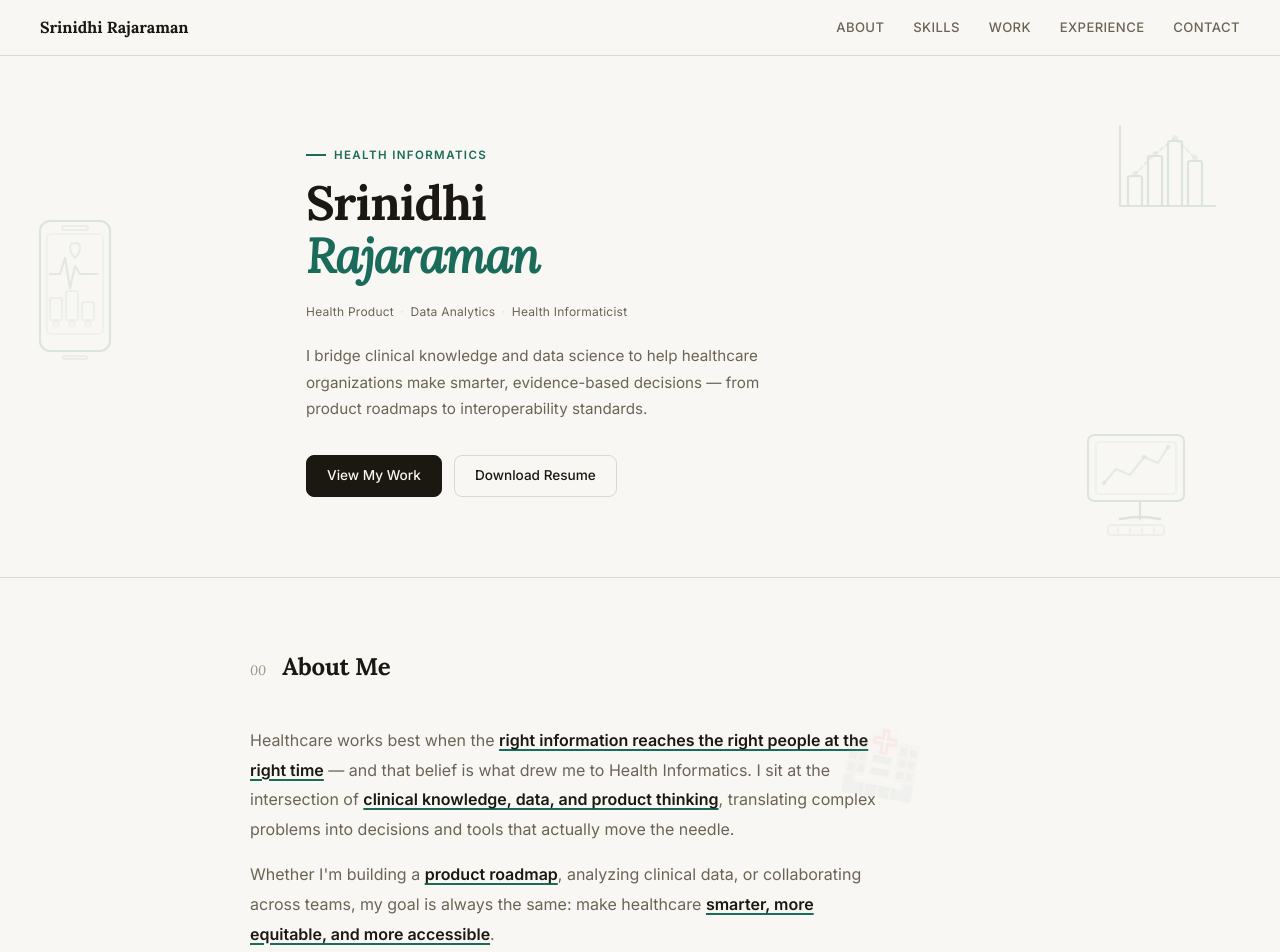
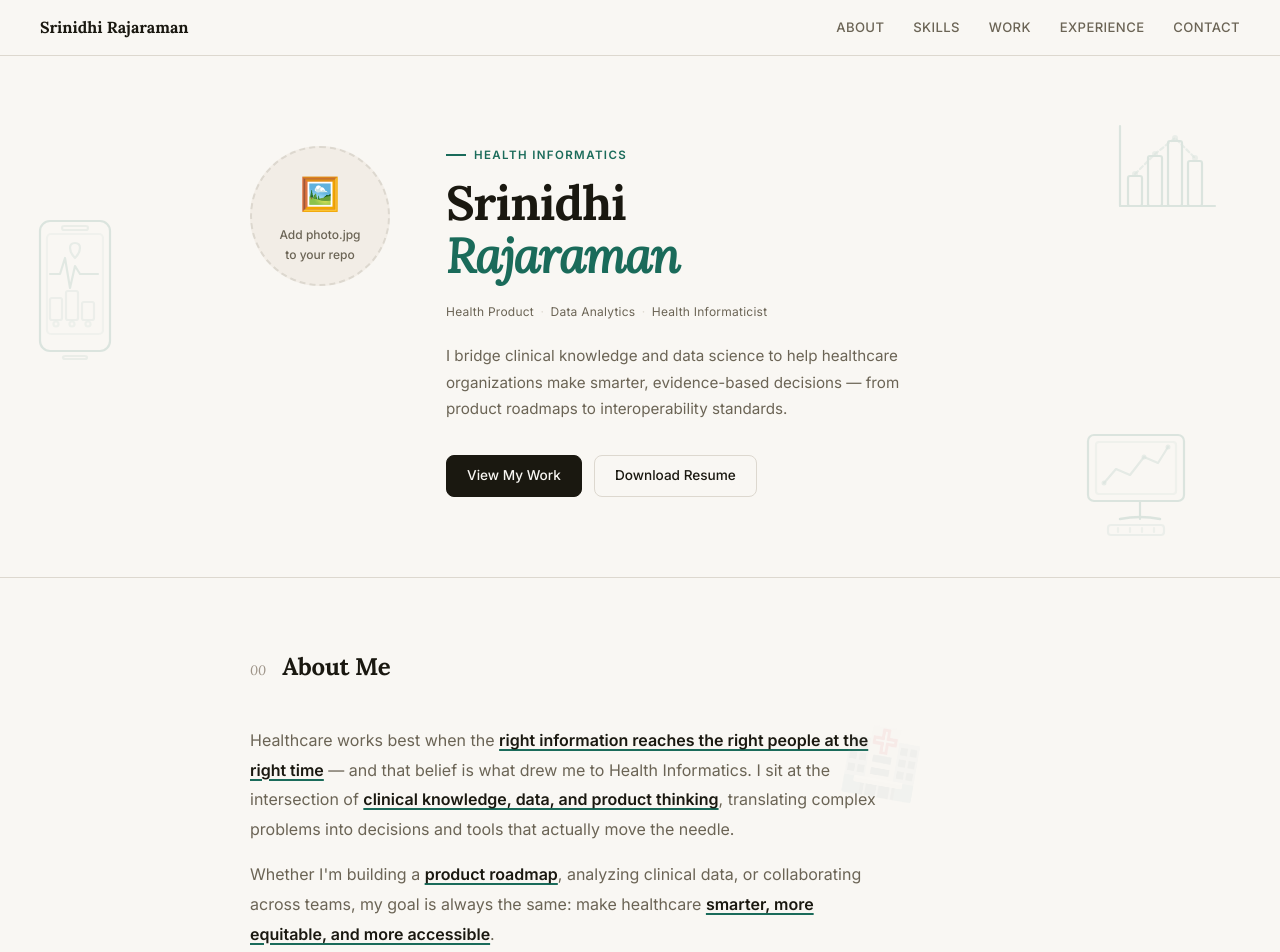
Before and after one commit to srinidhirajaraman/srinidhirajaraman.github.io, a plain HTML site: page index.html in a window 1280 px wide. Shown: the top 952 px of the page. Drawn offline with Linux system fonts and the light colour scheme.

Commit message:
Add files via upload

```diff
--- a/index.html
+++ b/index.html
@@ -273,8 +273,13 @@ footer{padding:1.5rem 2.5rem;display:flex;justify-content:space-between;align-it
 
   <div id="hero">
     <div class="hero-inner">
-      <div class="hero-photo-wrap">
-        <img class="hero-photo" src="photo.jpg" alt="Srinidhi Rajaraman" onerror="this.style.display='none'"/>
+      <div class="hero-photo-wrap" style="position:relative;width:140px;height:140px">
+        <img id="hero-img" class="hero-photo" src="photo.jpg" alt="Srinidhi Rajaraman"
+          onerror="this.style.display='none';document.getElementById('photo-placeholder').style.display='flex'"/>
+        <div id="photo-placeholder" style="display:none;width:140px;height:140px;border-radius:50%;border:2px dashed var(--border);background:var(--bg2);flex-direction:column;align-items:center;justify-content:center;gap:6px;color:var(--muted);font-size:0.75rem;font-weight:500;text-align:center">
+          <span style="font-size:2rem">🖼️</span>
+          Add photo.jpg<br/>to your repo
+        </div>
       </div>
       <div class="hero-text fade-in">
         <div class="hero-label">Health Informatics</div>
```
